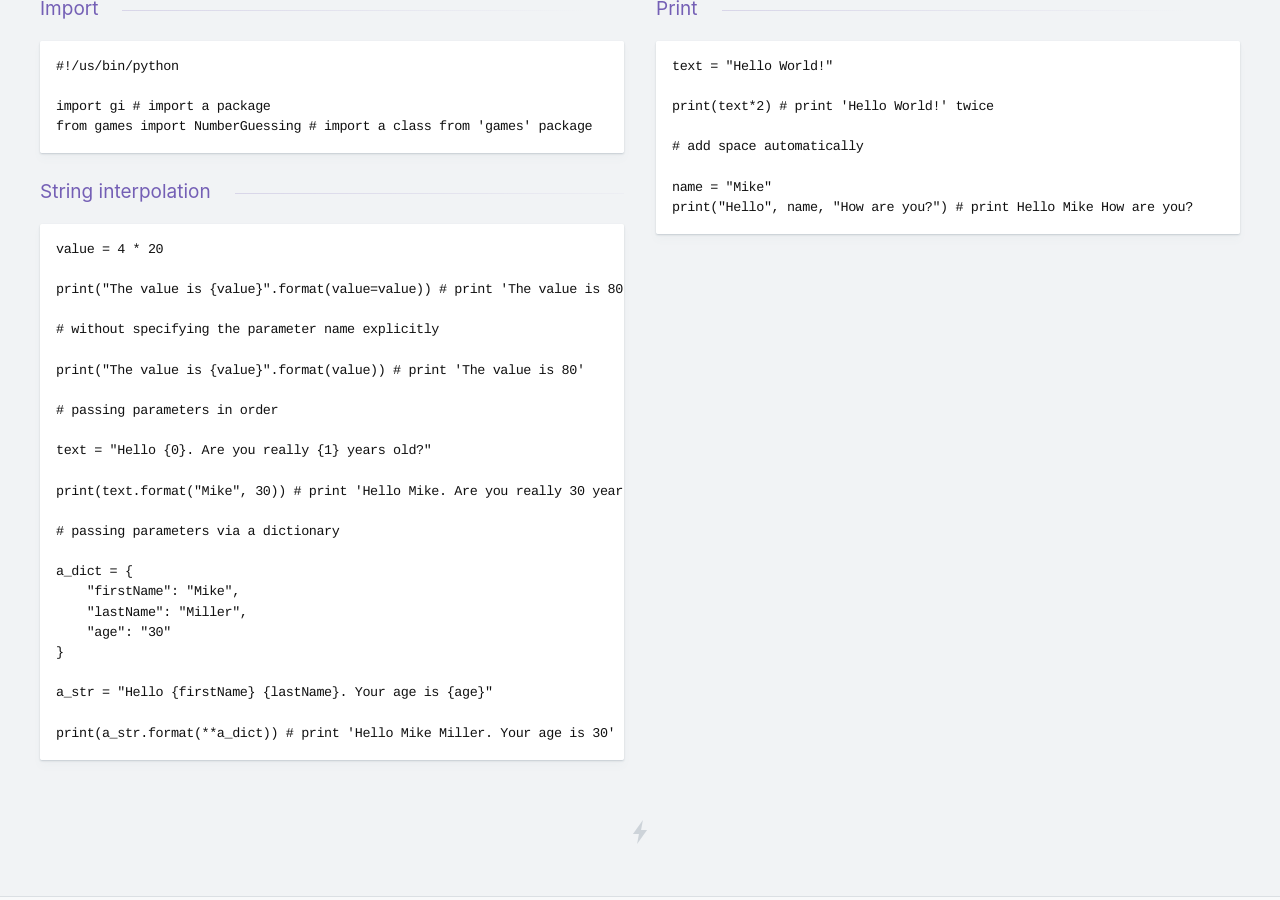
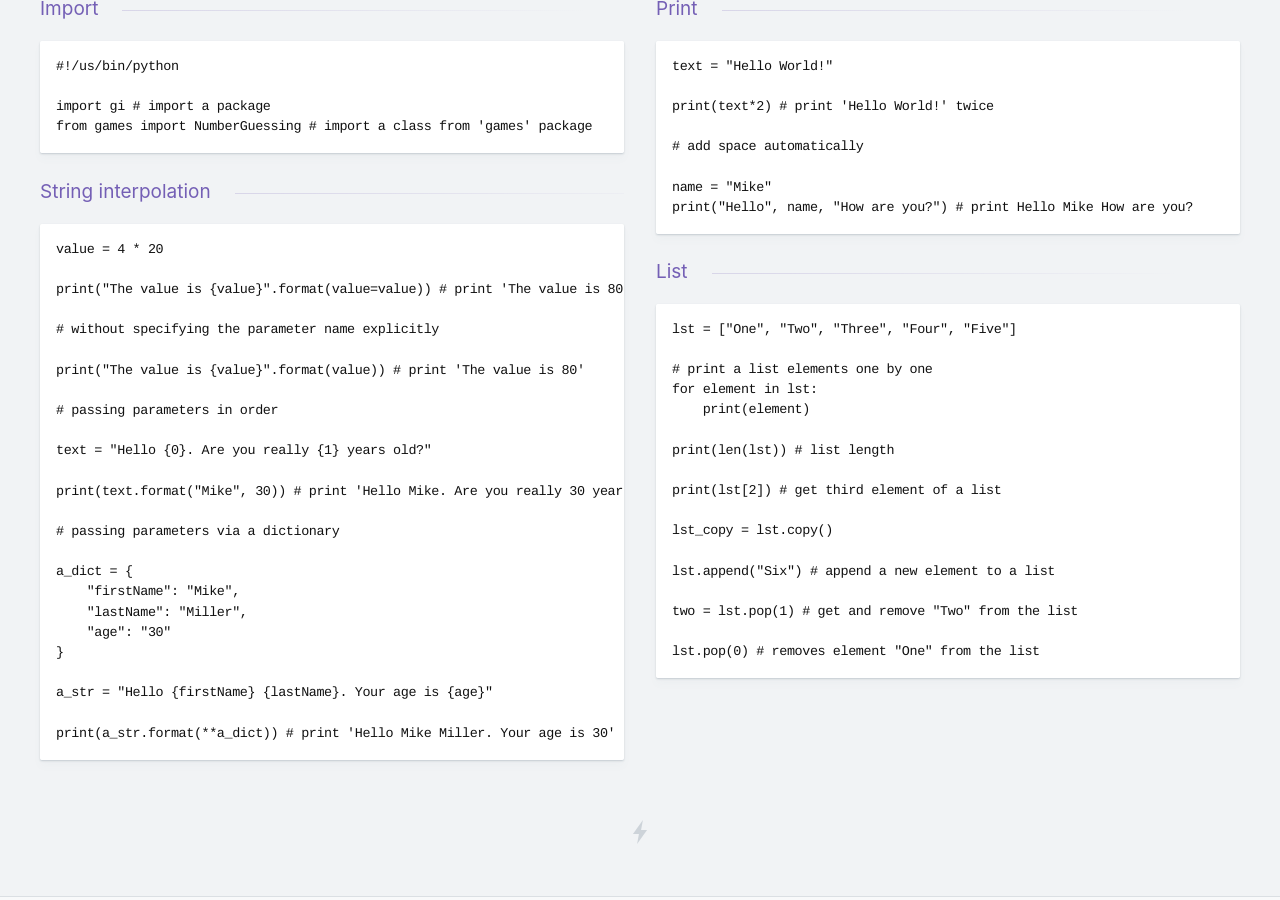
Before and after one commit to kasramp/cheat-sheet-factory, a Jekyll site: the page built from python/python.md, in a window 1280 px wide and 900 px high, scrolled down 320 px. Built offline with Jekyll 4.4.1, drawn with Linux system fonts in a browser that asks for light colours.

Commit message:
Add Python list cheat sheet

````diff
--- a/python/python.md
+++ b/python/python.md
@@ -67,3 +67,25 @@ a_str = "Hello {firstName} {lastName}. Your age is {age}"
 
 print(a_str.format(**a_dict)) # print 'Hello Mike Miller. Your age is 30'
 ```
+
+### List
+
+```
+lst = ["One", "Two", "Three", "Four", "Five"]
+
+# print a list elements one by one
+for element in lst:
+    print(element)
+
+print(len(lst)) # list length
+
+print(lst[2]) # get third element of a list
+
+lst_copy = lst.copy()
+
+lst.append("Six") # append a new element to a list
+
+two = lst.pop(1) # get and remove "Two" from the list
+
+lst.pop(0) # removes element "One" from the list
+```
````
